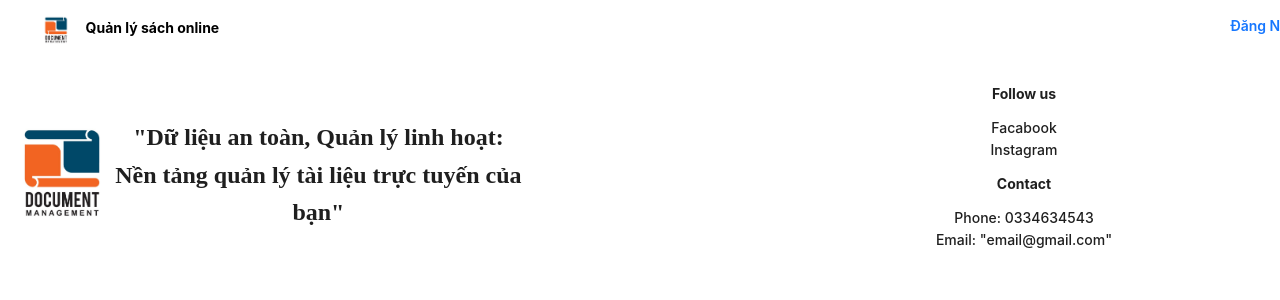
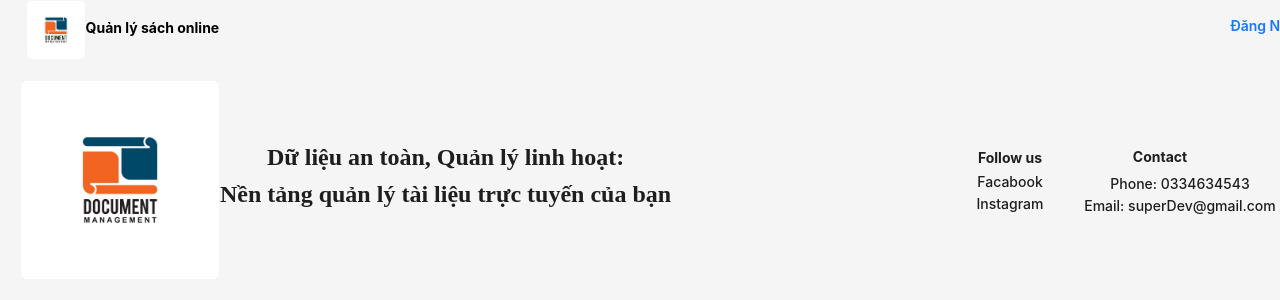
Before and after one commit to Thanh-Cong0602/Management-Document-Ver-2, a React (Vite) app: page / in a window 1280 px wide. Shown: the top 300 px of the page. Built offline with nearby package versions, Linux system fonts and the light colour scheme.

Commit message:
Completed

```diff
--- a/package.json
+++ b/package.json
@@ -10,6 +10,7 @@
     "preview": "vite preview"
   },
   "dependencies": {
+    "@ant-design/icons": "^5.2.6",
     "@reduxjs/toolkit": "^1.9.7",
     "antd": "^5.11.4",
     "axios": "^1.6.2",
--- a/src/Api/Service/user.service.jsx
+++ b/src/Api/Service/user.service.jsx
@@ -1,8 +1,10 @@
+/** @format */
+
 import API_BASE from "../config";
 import API from "../instance";
 
-export function login(endpoint) {
-  return API.get(`${API_BASE.apiUrl}/${endpoint}`);
+export function login(endpoint, body) {
+  return API.post(`${API_BASE.apiUrl}/${endpoint}`, body);
 }
 
 export function register(endpoint, body) {
--- a/src/App.css
+++ b/src/App.css
@@ -1,12 +1,14 @@
 #root {
   margin: 0;
   text-align: center;
+  min-height: 100vh;
 }
 body {
   background-color: white;
 }
 .App {
   text-align: center;
+  min-height: 100vh;
 }
 .logo {
   height: 6em;
--- a/src/App.jsx
+++ b/src/App.jsx
@@ -24,6 +24,16 @@ function App() {
         <Route path="/login" element={<LoginScreen />} />
         <Route path="/register" element={<RegisterScreen />} />
         <Route path="/user/homepage" element={<Homepage />} />
+        <Route
+          path="/user/updateInformation"
+          element={
+            <>
+              <MyHeader />
+              <UpdateInforUser />
+              <MyFooter />
+            </>
+          }
+        />
       </Routes>
     </div>
   );
--- a/src/Components/LoginScreen/LoginScreen.jsx
+++ b/src/Components/LoginScreen/LoginScreen.jsx
@@ -19,12 +19,9 @@ function LoginScreen() {
     };
     login("user/login", body)
       .then((res) => {
+        console.log(res.data.email);
         dispatch(setLoggedIn(true));
-        dispatch(setDataUser(res.data.data));
-        messageApi.open({
-          type: "success",
-          content: "Login Successfully!!!",
-        });
+        dispatch(setDataUser(res.data.email));
         navigate("/user/homepage");
       })
       .catch((err) => {
--- a/src/Components/MyFooter/MyFooter.jsx
+++ b/src/Components/MyFooter/MyFooter.jsx
@@ -1,3 +1,5 @@
+/** @format */
+
 import logo from "../../assets/logo.jpg";
 import { Avatar, Typography } from "antd";
 import "./styles.css";
@@ -5,27 +7,21 @@ const MyFooter = () => {
   return (
     <div
       style={{
-        width: "100vw",
+        backgroundColor: "whitesmoke",
         display: "flex",
-        padding: "1%",
-        backgroundColor: "white",
-      }}>
-      <div style={{ width: "40%" }}>
+        alignItems: "center",
+        justifyContent: "space-between",
+        padding: "20px"
+      }}
+    >
+      <div>
         <div style={{ display: "flex" }}>
-          <Avatar
-            shape="square"
-            src={logo}
-            size={{ xs: 24, sm: 32, md: 40, lg: 64, xl: 200, xxl: 100 }}
-          />
-          <Typography className="slogan">
-            "Dữ liệu an toàn, Quản lý linh hoạt: Nền tảng quản lý tài liệu trực
-            tuyến của bạn"
-          </Typography>
+          <Avatar shape="square" src={logo} size={{ xs: 24, sm: 32, md: 40, lg: 64, xl: 200, xxl: 100 }} />
+          <Typography className="slogan"> Dữ liệu an toàn, Quản lý linh hoạt: <br /> Nền tảng quản lý tài liệu trực tuyến của bạn</Typography>
         </div>
       </div>
-      <div style={{ width: "20%" }}></div>
-      <div style={{ width: "38%", color: "black" }}>
-        <div>
+      <div style={{ color: "black", display: "flex", alignItems: "center" }}>
+        <div style={{ width: "100px" }}>
           <Typography className="headInfo">Follow us</Typography>
           <div className="info">
             <Typography>Facabook</Typography>
@@ -34,9 +30,9 @@ const MyFooter = () => {
         </div>
         <div>
           <Typography className="headInfo">Contact</Typography>
-          <div className="info">
+          <div className="info" style={{width: "200px"}}>
             <Typography>Phone: 0334634543</Typography>
-            <Typography>Email: "email@gmail.com"</Typography>
+            <Typography>Email: superDev@gmail.com</Typography>
           </div>
         </div>
       </div>
--- a/src/Components/MyHeader/MyHeader.jsx
+++ b/src/Components/MyHeader/MyHeader.jsx
@@ -1,26 +1,55 @@
 /** @format */
 
-import { Avatar, Flex, Typography } from "antd";
+import { Avatar, Dropdown, Flex, Space, Typography } from "antd";
+import { useDispatch, useSelector } from "react-redux";
+import { Link } from "react-router-dom";
+import { setLoggedIn } from "../../Redux/_action/user.action";
+import logo from "../../assets/logo.jpg";
 import user_img from "../../assets/user_img.png";
+import { UserAddOutlined, PoweroffOutlined } from "@ant-design/icons";
 import "./MyHeader.css";
-import { useSelector } from "react-redux";
-import logo from "../../assets/logo.jpg";
-import { Link } from "react-router-dom";
-import { useDispatch } from "react-redux";
-import {  setLoggedIn } from "../../Redux/_action/user.action";
 
 const MyHeader = () => {
   const isLoggedIn = useSelector((state) => state.userReducer.isLoggedIn);
   const dispatch = useDispatch();
   const logout = () => {
     dispatch(setLoggedIn(false));
-  }
+  };
+
+  const items = [
+    {
+      label: (
+        <div style={{ display: "flex", gap: "10px" }}>
+          <UserAddOutlined />
+          <Link to="/user/updateInformation">Update Information</Link>
+        </div>
+      ),
+      key: "0",
+    },
+    {
+      type: "divider",
+    },
+    {
+      label: (
+        <div style={{ display: "flex", gap: "10px" }}>
+          <PoweroffOutlined />
+          <Link to="/" onClick={logout}>
+            Logout
+          </Link>
+        </div>
+      ),
+      key: "1",
+    },
+    {
+      type: "divider",
+    },
+  ];
   return (
     <Flex
       style={{
         width: "100%",
         padding: "0 2%",
-        backgroundColor: "white",
+        backgroundColor: "whitesmoke",
         height: "60px",
       }}
       justify={"space-between"}
@@ -35,10 +64,17 @@ const MyHeader = () => {
           <Link to="/login">Đăng Nhập</Link>
         </Typography>
       ) : (
-        <>
-        <Link to="/" onClick={logout}>Logout</Link>
-          <img src={user_img} alt="Avatar User" className="navbar_user_img" />
-        </>
+        <Dropdown
+          menu={{
+            items,
+          }}
+        >
+          <Link onClick={(e) => e.preventDefault()}>
+            <Space>
+              <img src={user_img} alt="Avatar User" className="navbar_user_img" />
+            </Space>
+          </Link>
+        </Dropdown>
       )}
     </Flex>
   );
--- a/src/Components/User/UpdateInforUser/UpdateInforUser.jsx
+++ b/src/Components/User/UpdateInforUser/UpdateInforUser.jsx
@@ -1,8 +1,9 @@
+/** @format */
+
 import { useState, useEffect } from "react";
-import axios from "axios";
 import dayjs from "dayjs";
 import { Button, Form, Input, DatePicker, Select, Modal } from "antd";
-
+import { useSelector } from "react-redux";
 import { getUser, updateUser } from "../../../Api/Service/user.service";
 
 function UpdateInforUser() {
@@ -13,9 +14,10 @@ function UpdateInforUser() {
   const [isUpdating, setIsUpdating] = useState(false);
   const [infoForm, setInfoForm] = useState({});
   const [originInfoForm, setOriginInfoForm] = useState({});
-
+  const dataUser = useSelector((state) => state.userReducer.dataUser);
+  console.log(dataUser);
   const getInformation = () => {
-    getUser("user/kiet@gmail.com")
+    getUser(`user/${dataUser}`)
       .then((res) => {
         setInfoForm({
           id: res.data.id,
@@ -136,9 +138,7 @@ function UpdateInforUser() {
           justifyContent: "space-between",
         }}
       >
-        <div style={{ fontSize: "20px", fontWeight: "bold" }}>
-          Thông tin cá nhân
-        </div>
+        <div style={{ fontSize: "20px", fontWeight: "bold" }}>Thông tin cá nhân</div>
         {!isUpdating && (
           <Button type="primary" onClick={() => setIsUpdating(true)}>
             Cập nhật
--- a/src/Redux/_reducers/user.reducer.jsx
+++ b/src/Redux/_reducers/user.reducer.jsx
@@ -3,7 +3,7 @@
 import { userConstants } from "../_constants";
 const initialState = {
   isLoggedIn: false,
-  dataUser: {},
+  dataUser: "",
 };
 
 export function userReducer(state = initialState, action) {
```
Also changed, not shown: 1 other file (tests, documents, lock files or other folders).
